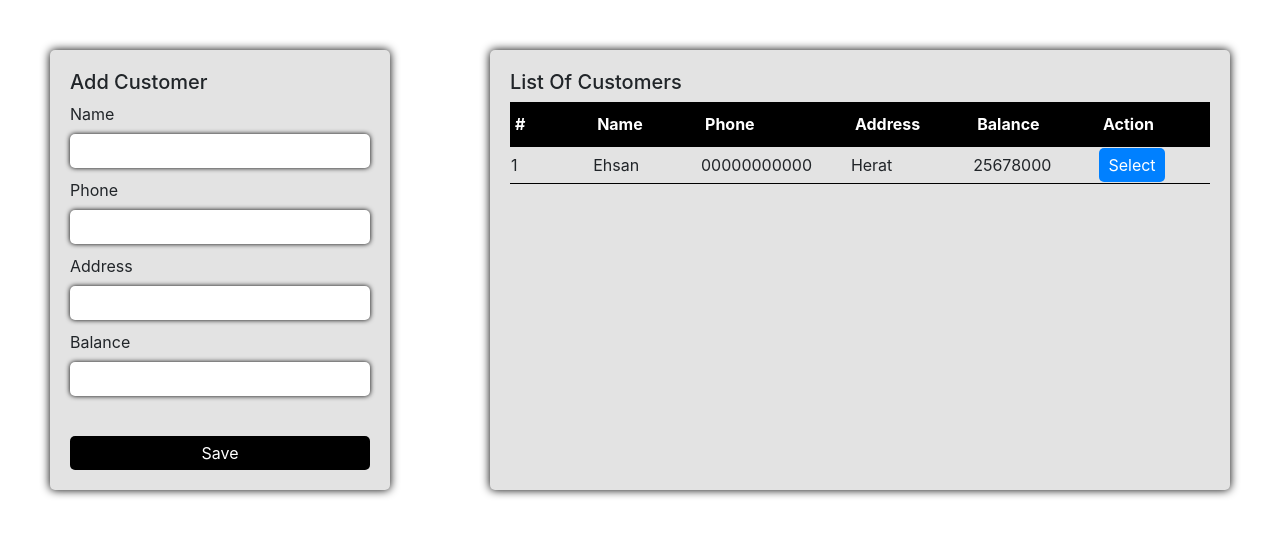
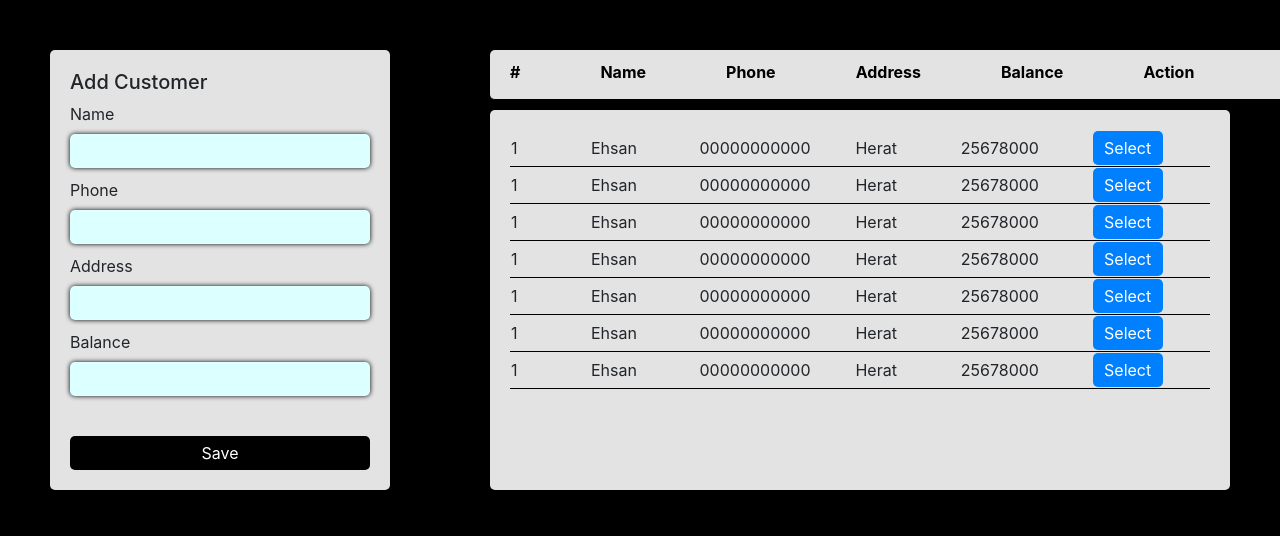
Before and after one commit to Ehsan2022/07-sarafi, a React (Create React App) app: page / in a window 1280 px wide. Shown: the top 536 px of the page. Built offline with nearby package versions, Linux system fonts and the light colour scheme.

Commit message:
table updated

```diff
--- a/src/App.js
+++ b/src/App.js
@@ -21,9 +21,6 @@ export default function App() {
           <button className="save-btn">Save</button>
         </form>
       </div>
-      <div className="customer-list">
-      <h5>List Of Customers</h5>
-
       <table>
         <tr className="table-heading">
           <th>#</th>
@@ -33,13 +30,78 @@ export default function App() {
           <th>Balance</th>
           <th>Action</th>
         </tr>
+      </table>
+      <div className="customer-list">
+        <table>
           <tr>
             <td>1</td>
             <td>Ehsan</td>
             <td>00000000000</td>
             <td>Herat</td>
             <td>25678000</td>
-            <td><button className="select-customer-btn">Select</button></td>
+            <td>
+              <button className="select-customer-btn">Select</button>
+            </td>
+          </tr>{" "}
+          <tr>
+            <td>1</td>
+            <td>Ehsan</td>
+            <td>00000000000</td>
+            <td>Herat</td>
+            <td>25678000</td>
+            <td>
+              <button className="select-customer-btn">Select</button>
+            </td>
+          </tr>{" "}
+          <tr>
+            <td>1</td>
+            <td>Ehsan</td>
+            <td>00000000000</td>
+            <td>Herat</td>
+            <td>25678000</td>
+            <td>
+              <button className="select-customer-btn">Select</button>
+            </td>
+          </tr>{" "}
+          <tr>
+            <td>1</td>
+            <td>Ehsan</td>
+            <td>00000000000</td>
+            <td>Herat</td>
+            <td>25678000</td>
+            <td>
+              <button className="select-customer-btn">Select</button>
+            </td>
+          </tr>{" "}
+          <tr>
+            <td>1</td>
+            <td>Ehsan</td>
+            <td>00000000000</td>
+            <td>Herat</td>
+            <td>25678000</td>
+            <td>
+              <button className="select-customer-btn">Select</button>
+            </td>
+          </tr>{" "}
+          <tr>
+            <td>1</td>
+            <td>Ehsan</td>
+            <td>00000000000</td>
+            <td>Herat</td>
+            <td>25678000</td>
+            <td>
+              <button className="select-customer-btn">Select</button>
+            </td>
+          </tr>{" "}
+          <tr>
+            <td>1</td>
+            <td>Ehsan</td>
+            <td>00000000000</td>
+            <td>Herat</td>
+            <td>25678000</td>
+            <td>
+              <button className="select-customer-btn">Select</button>
+            </td>
           </tr>
         </table>
       </div>
--- a/src/index.css
+++ b/src/index.css
@@ -1,5 +1,8 @@
 /** @format */
 
+body{
+  background-color: black;
+}
 .body {
   display: flex;
 }
@@ -7,9 +10,9 @@
   background-color: rgb(227, 227, 227);
   padding: 20px;
   border: none;
-  box-shadow: 0 0 10px 0.1px black;
   border-radius: 5px;
   width: fit-content;
+  height: fit-content;
   margin: 50px;
   -webkit-border-radius: 5px;
   -moz-border-radius: 5px;
@@ -21,10 +24,11 @@
   margin-bottom: 10px;
   width: 300px;
   height: 34px;
+  padding-left: 20px;
   border-radius: 5px;
   box-shadow: 0 0 5px 0.1px black;
   border: none;
-  background-color: white;
+  background-color: rgb(220, 255, 255);
   -webkit-border-radius: 5px;
   -moz-border-radius: 5px;
   -ms-border-radius: 5px;
@@ -53,41 +57,44 @@
 }
 .customer-list {
   background-color: rgb(227, 227, 227);
-  padding: 20px;
+  padding:20px;
   border: none;
   box-shadow: 0 0 10px 0.1px black;
   border-radius: 5px;
-  width: fit-content;
-  margin: 50px;
+  width: 820px;
+  height: 380px;
+  margin: 110px 50px 50px 50px;
   -webkit-border-radius: 5px;
   -moz-border-radius: 5px;
   -ms-border-radius: 5px;
   -o-border-radius: 5px;
+  overflow-y: scroll;
 }
-table{
 
-}
 .table-heading{
-  background-color: black;
-  color: white;
+  margin: 50px;
+  width: 820px;
+  height: 50px;
+  position: fixed;
+  background-color: rgb(227, 227, 227);
+  color: black;
   border-radius: 5px;
   -webkit-border-radius: 5px;
   -moz-border-radius: 5px;
   -ms-border-radius: 5px;
   -o-border-radius: 5px;
   th{
-    padding: 10px 5px;
+    padding: 10px 60px 10px 20px;
   }
 
 }
 tr{
   border-bottom: 1px solid black;
 }
-th{
-  width: 250px;
-}
+
 td{
   align-items: end;
+  width: 270px;
 }
 .select-customer-btn{
   border-radius: 5px;
```
Lines whose indentation alone changed are shown as unchanged.
